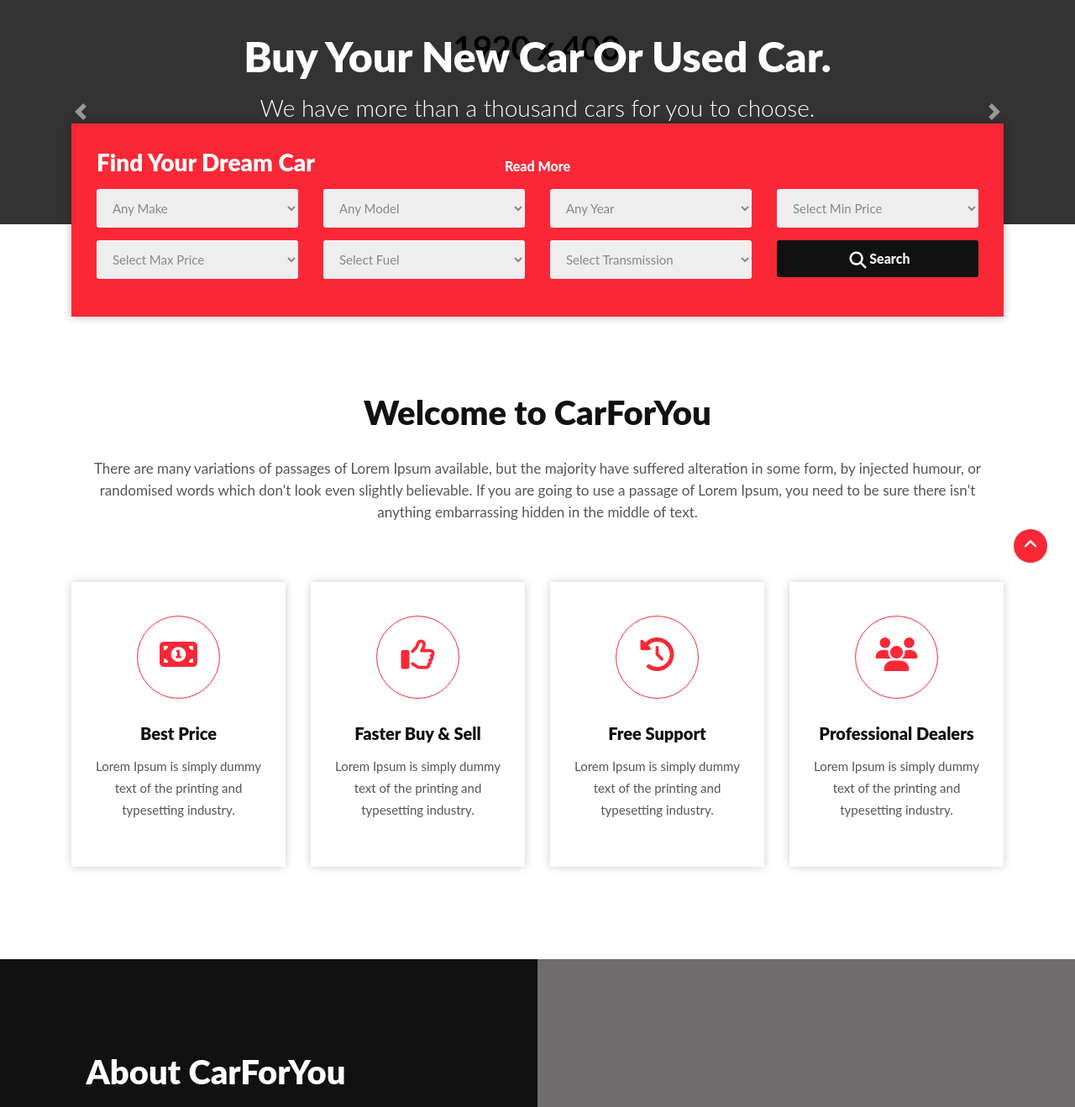
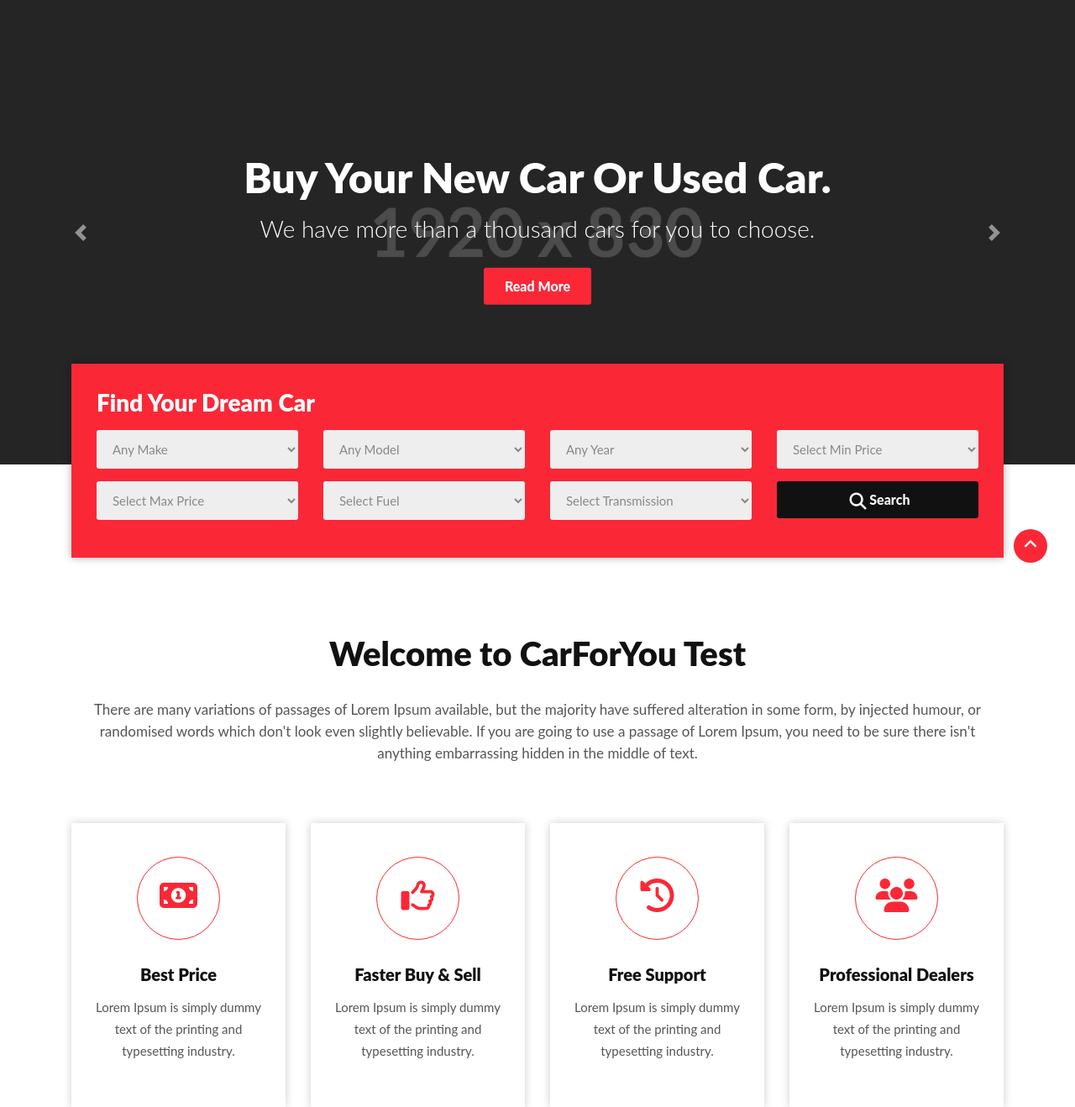
Before and after one commit to ldettorre/cardealership-app, a Django app: page / in a window 1280 px wide. Shown: the part 95-1413 px from the top of the page at 84% size. Run offline with Django 3.2, Linux system fonts and the light colour scheme; data that the repository does not hold is empty; some libraries are stand-ins or nearby versions.

Commit message:
I enabled automatic deploys so that I can make changes and see results faster while trying to debug the current issues. This commit is a test to see the changes go live.

```diff
--- a/home/templates/home/index.html
+++ b/home/templates/home/index.html
@@ -8,7 +8,7 @@
 	   <div class="carousel-inner">
        	  <!--item-1-->
     	  <div class="carousel-item active">
-              <img src="static/images/1920x400.jpg" class="img-fluid" alt="image">
+              <img src="static/images/1920x830.jpg" class="img-fluid" alt="image">
               <div class="carousel-caption">
                 <div class="banner_text text-center div_zindex white-text">
                         <h1>Buy Your New Car Or Used Car. </h1>
@@ -20,7 +20,7 @@
 
           <!--item-2-->
     	  <div class="carousel-item">
-              <img src="static/images/1920x400.jpg" alt="image" class="img-fluid">
+              <img src="static/images/1920x830.jpg" alt="image" class="img-fluid">
               <div class="carousel-caption">
                 <div class="banner_text text-center div_zindex white-text">
                         <h1>Find Your Dream Car.</h1>
@@ -149,7 +149,7 @@
 <section id="about_us" class="section-padding">
 	<div class="container">
     	<div class="section-header text-center">
-        	<h2>Welcome to CarForYou</h2>
+        	<h2>Welcome to CarForYou Test</h2>
             <p>There are many variations of passages of Lorem Ipsum available, but the majority have suffered alteration in some form, by injected humour, or randomised words which don't look even slightly believable. If you are going to use a passage of Lorem Ipsum, you need to be sure there isn't anything embarrassing hidden in the middle of text. </p>
         </div>
 
```
